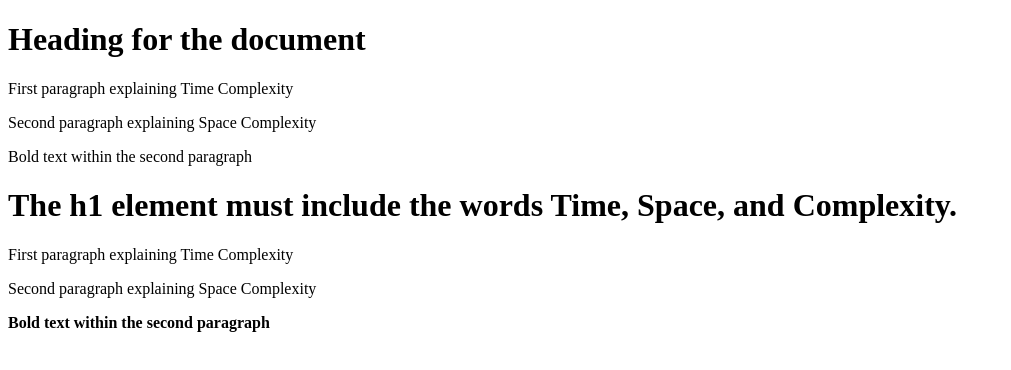
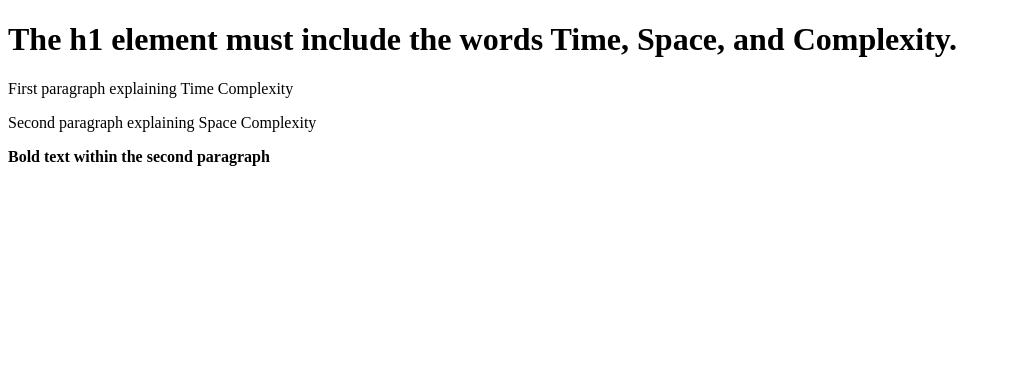
Before and after one commit to acciojob/time-and-space-complexity-sahilaroora, a website: page main.html in a window 1280 px wide. Shown: the whole page, without its empty margins (0-1011 px from the left). Drawn offline with Linux system fonts and the light colour scheme.

Commit message:
created a submission

```diff
--- a/main.html
+++ b/main.html
@@ -4,14 +4,8 @@
 
 <head>
 	<link rel="stylesheet" href="styles.css">
-	<h1>Heading for the document	</h1>
-	<p>First paragraph explaining Time Complexity</p>
-	<p>Second paragraph explaining Space Complexity	</p>
-	<p class='bold'>Bold text within the second paragraph	</p>
 	<style>
-		.bold{
-			font-size:"bold"
-		}
+
 	</style>
 </head>
 
```
